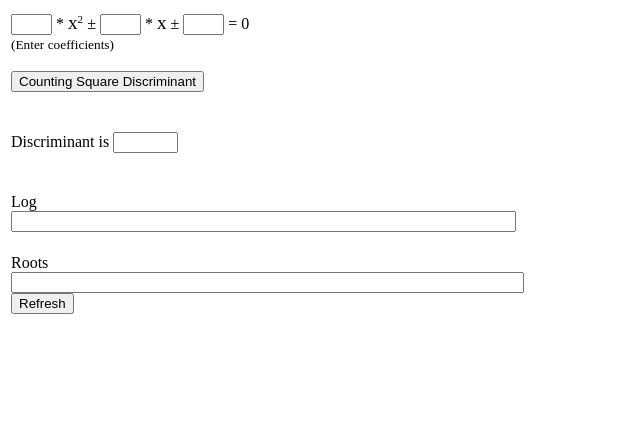
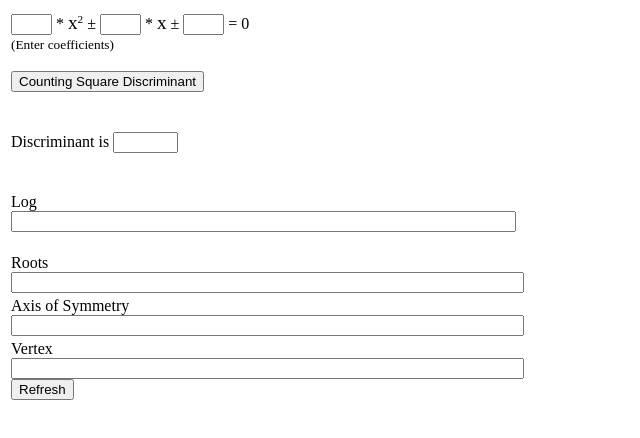
Before and after one commit to Kesterasc6/quadratic-equation, a plain HTML site: page index.html in a window 1280 px wide. Shown: the whole page, without its empty margins (0-640 px from the left). Drawn offline with Linux system fonts and the light colour scheme.

Commit message:
Update index.html

```diff
--- a/index.html
+++ b/index.html
@@ -29,6 +29,16 @@
         <tr>
         <td>
         <a>Roots</a></br><input id="thirdAnswer" type="text" readonly="readonly" style="width:100%"></input></br>
+        </td>
+        </tr>
+        <tr>
+        <td>
+        <a>Axis of Symmetry</a></br><input id="fourthanswer" type="text" readonly="readonly" style="width:100%"></input></br>
+        </td>
+        </tr>
+        <tr>
+        <td>
+        <a>Vertex</a></br><input id="fifthanswer" type="text" readonly="readonly" style="width:100%"></input></br>
         <input type="button" value="Refresh" onclick="reloadPage()"></input>
         </td>
         </tr>
@@ -52,10 +62,16 @@
         }else if (discr == 0){
             document.getElementById('secondAnswer').value = "The quadratic has a repeated real number solution.";
             document.getElementById('thirdAnswer').value = ((- b - sqrDiscr) / (2 * a));
+            // document.getElementById('fourthanswer').value = ((- b) / (2*a));
         }else if (discr > 0){
             document.getElementById('secondAnswer').value = "The quadratic has two distinct real number solutions.";
             document.getElementById('thirdAnswer').value = ((- b + sqrDiscr) / (2 * a)) + "," + ((- b - sqrDiscr) / (2 * a));
+            // document.getElementById('fourthanswer').value = ((- b) / (2*a));
         }
+
+        document.getElementById('fourthanswer').value = ((- b) / (2*a));
+        document.getElementById('fifthanswer').value = [-b / 2 / a, c - b*b / 4 / a]
+
         var elt = document.getElementById('calculator');
         var calculator = Desmos.GraphingCalculator(elt);
         calculator.setExpression({ id: 'graph1', latex: a + 'x^2' + '+' + b + 'x' +'+' + c });
```
